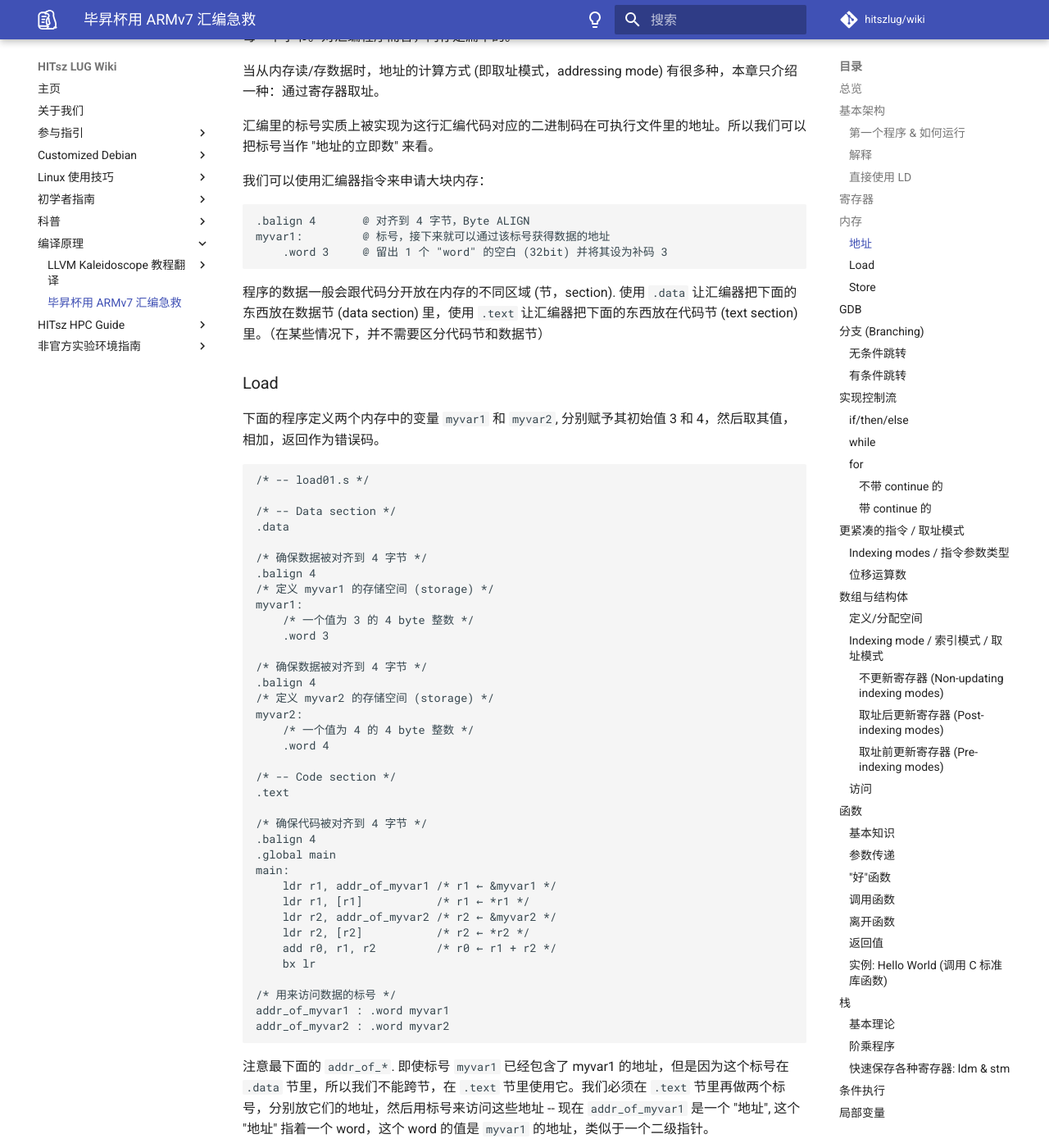
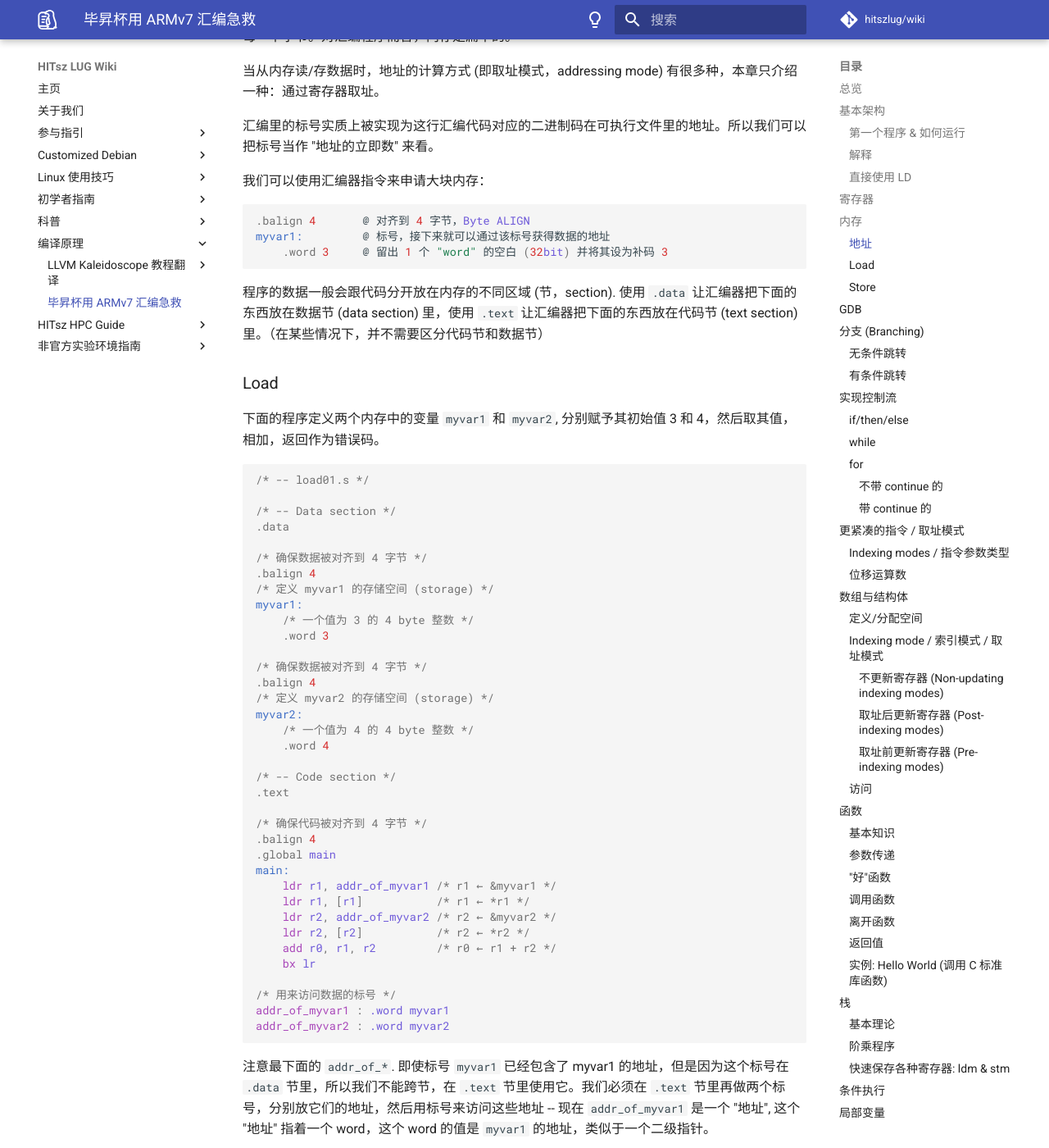
Before and after one commit to hitszosa/wiki, an MkDocs documentation site: the page built from docs/bisheng/armv7-basic.md, in a window 1280 px wide and 1400 px high, scrolled down 3392 px. Shown: the whole window at 82% size. Built offline with MkDocs 1.6.1 and Material for MkDocs 9.7.7, drawn with Linux system fonts in a browser that asks for light colours; comment, search, counter and statistics services are not loaded; some of the changed text lies outside the part shown.

Commit message:
fix: assembly indent & lexing

````diff
--- a/docs/bisheng/armv7-basic.md
+++ b/docs/bisheng/armv7-basic.md
@@ -34,11 +34,11 @@
 
 下面是一个返回值为 `2` 的简单的汇编程序：
 
-```armasm
+```asm
 /* -- first.s */
 /* 这是注释 */
-.global main     /* 一个程序的入口 (entry) 必须是全局的 (global) */
-.func main       /* 标记 label ’main’ 为一个函数  */
+.global main   /* 一个程序的入口 (entry) 必须是全局的 (global) */
+.func main     /* 标记 label ’main’ 为一个函数  */
 
 main:            /* 这是 label main */
     mov r0, #2   /* 将字面量 2 放入寄存器 r0 中 */
@@ -47,14 +47,14 @@ main:            /* 这是 label main */
 
 简单地将其编译，然后链接为可执行程序：
 
-```sh
+```console
 $ as -g -mfpu=vfpv2 -o first.o first.s
 $ gcc -o first first.o
 ```
 
 执行它并查看其返回值：
 
-```sh
+```console
 $ ./first ; echo $?
 2
 ```
@@ -79,7 +79,7 @@ rm $1.o
 
 每一行 ARM 汇编都长这样：
 
-```armasm
+```asm
     标号：指令 参数 注释
 ```
 
@@ -87,7 +87,7 @@ rm $1.o
 
 它们全都是可选的，不一定都会出现。特别地，只有单独标号的一行将标号绑定到下一行，这样子就可以将多个标号绑定到同一行上：
 
-```armasm
+```asm
 A:  mov r0, #1 /* 标号 A 绑定到这条指令 */
 B:
     mov r0, #2 /* 标号 B 绑定到这条指令 */
@@ -121,7 +121,7 @@ TODO
 
 下面的例子展示了寄存器的基本用法：
 
-```armasm
+```asm
 /* -- sum01.s */
 .global main
 
@@ -146,7 +146,7 @@ main:
 
 我们可以使用汇编器指令来申请大块内存：
 
-```armasm
+```asm
 .balign 4       @ 对齐到 4 字节，Byte ALIGN
 myvar1:         @ 标号，接下来就可以通过该标号获得数据的地址
     .word 3     @ 留出 1 个 "word" 的空白 (32bit) 并将其设为补码 3
@@ -158,7 +158,7 @@ myvar1:         @ 标号，接下来就可以通过该标号获得数据的地
 
 下面的程序定义两个内存中的变量 `myvar1` 和 `myvar2`, 分别赋予其初始值 3 和 4，然后取其值，相加，返回作为错误码。
 
-```armasm
+```asm
 /* -- load01.s */
 
 /* -- Data section */
@@ -231,12 +231,12 @@ myvar2:
 .balign 4
 .global main
 main:
-+   ldr r1, =myvar1        /* r1 ← &myvar1 */
++    ldr r1, =myvar1        /* r1 ← &myvar1 */
     mov r3, #3             /* r3 ← 3 */
-+   str r3, [r1]           /* *r1 ← r3 */
-+   ldr r2, =myvar2        /* r2 ← &myvar2 */
++    str r3, [r1]           /* *r1 ← r3 */
++    ldr r2, =myvar2        /* r2 ← &myvar2 */
     mov r3, #4             /* r3 ← 4 */
-+   str r3, [r2]           /*  *r2 ← r3 */
++    str r3, [r2]           /*  *r2 ← r3 */
 
     /* 跟之前一样 */
     ldr r1, =myvar2        /* r1 ← &myvar1 */
@@ -257,7 +257,7 @@ main:
 
 启动 GDB:
 
-```
+```console
 $ gdb --args ./store01
 GNU gdb (GDB) 7.4.1-debian
 Copyright (C) 2012 Free Software Foundation, Inc.
@@ -297,18 +297,18 @@ Temporary breakpoint 1, 0x00008390 in main ()
 ```
 (gdb) disassemble
 Dump of assembler code for function main:
-=> 0x00008390 : ldr r1, [pc, #40] ; 0x83c0 箭头指向**将要**被执行的指令
-   0x00008394 : mov r3, #3
-   0x00008398 : str r3, [r1]
-   0x0000839c : ldr r2, [pc, #32] ; 0x83c4
-   0x000083a0 : mov r3, #4
-   0x000083a4 : str r3, [r2]
-   0x000083a8 : ldr r1, [pc, #16] ; 0x83c0
-   0x000083ac : ldr r1, [r1]
-   0x000083b0 : ldr r2, [pc, #12] ; 0x83c4
-   0x000083b4 : ldr r2, [r2]
-   0x000083b8 : add r0, r1, r2
-   0x000083bc : bx lr
+=> 0x00008390 :	ldr	r1, [pc, #40]	; 0x83c0 箭头指向**将要**被执行的指令
+   0x00008394 :	mov	r3, #3
+   0x00008398 :	str	r3, [r1]
+   0x0000839c :	ldr	r2, [pc, #32]	; 0x83c4
+   0x000083a0 :	mov	r3, #4
+   0x000083a4 :	str	r3, [r2]
+   0x000083a8 :	ldr	r1, [pc, #16]	; 0x83c0
+   0x000083ac :	ldr	r1, [r1]
+   0x000083b0 :	ldr	r2, [pc, #12]	; 0x83c4
+   0x000083b4 :	ldr	r2, [r2]
+   0x000083b8 :	add	r0, r1, r2
+   0x000083bc :	bx	lr
 End of assembler dump.
 ```
 
@@ -316,10 +316,10 @@ End of assembler dump.
 
 ```
 (gdb) info registers r0 r1 r2 r3
-r0             0x1 1
-r1             0xbefff744 3204446020
-r2             0xbefff74c 3204446028
-r3             0x8390 33680
+r0             0x1	1
+r1             0xbefff744	3204446020
+r2             0xbefff74c	3204446028
+r3             0x8390	33680
 ```
 
 修改寄存器的值：
@@ -330,10 +330,10 @@ r3             0x8390 33680
 (gdb) p $r0 = 2
 $1 = 2                   $1表示执行 p 时求值求出的第一个结果
 (gdb) info registers r0 r1 r2 r3
-r0             0x2 2
-r1             0xbefff744 3204446020
-r2             0xbefff74c 3204446028
-r3             0x8390 33680
+r0             0x2	2
+r1             0xbefff744	3204446020
+r2             0xbefff74c	3204446028
+r3             0x8390	33680
 ```
 
 引用之前输入的值：
@@ -384,7 +384,7 @@ ARMv7 指令集定长，32bit.
 
 单独使用 `b <label>` 指令来进行无条件跳转。
 
-```armasm
+```asm
 /* -- branch01.s */
 .text
 .global main
@@ -419,7 +419,7 @@ end:
 | EQ    | equal                    | `Z == 1`           |
 | NE    | not equal                | `Z == 0`           |
 | GE    | greater or equal than    | `N == V`           |
-| LT    | lower than               | `N != V`          |
+| LT    | lower than               | `N != V`           |
 | GT    | greather than            | `N == V && Z == 0` |
 | LE    | lower or equal than      | `N != V || Z == 1` |
 | MI    | minus/negative           | `N == 1`           |
@@ -433,7 +433,7 @@ end:
 
 上面的这些缩写可以拿来跟 `b` 指令组合变成 `bXX` 指令，例如下面这个程序：
 
-```armasm
+```asm
 /* -- compare01.s */
 .text
 .global main
@@ -459,7 +459,7 @@ end:
 
 ### if/then/else
 
-```armasm
+```asm
 if_eval:
     /* 求值条件，并根据条件生成 cmp */
 bXX else /* 合适的 bXX 用于跳转 */
@@ -475,7 +475,7 @@ end_of_if:
 
 ### while
 
-```armasm
+```asm
 while_condition:
     /* 生成条件 E */
     bXX end_of_loop  /* 如果 E 是假的，跳转 */
@@ -521,7 +521,7 @@ step:
 
 指令的语法可以总结如下：
 
-```armasm
+```asm
 instruction Rdest, Rsource1, source2
 ```
 
@@ -540,7 +540,7 @@ instruction Rdest, Rsource1, source2
 
 举几个例子：
 
-```armasm
+```asm
 mov r1, r2, LSL #1      @ r1 <- (r2*2)
 mov r1, r2, LSL #2      @ r1 <- (r2*4)
 mov r1, r3, ASR #3      @ r1 <- (r3/8)
@@ -550,7 +550,7 @@ mov r1, r2, LSL r3      @ r1 <- (r2*16)
 
 更复杂的乘法：
 
-```armasm
+```asm
 add r1, r2, r2, LSL #1      @ r1 <- r2 + (r2*2) equivalent to r1 <- r1*3
 add r1, r2, r2, LSL #2      @ r1 <- r2 + (r2*4) equivalent to r1 <- r1*5
 sub r1, r2, r2, LSL #3      /* r1 <- r2 - (r2*8) equivalent to r1 <- r2*(-7) */
@@ -576,7 +576,7 @@ struct my_struct {
 char s[] = "This is a string";
 ```
 
-```armasm
+```asm
 /* -- array01.s */
 .data
 a:
@@ -600,7 +600,7 @@ S:
 
 例子：
 
-```armasm
+```asm
 str r2, [r1, #+12]          @ *(r1 + 12) <- r2
 str r2, [r1, +r3]           @ *(r1 + r3) <- r2
 str r2, [r1, +r2, LSL #2]   @ *(r1 + r2*4) <- r2
@@ -618,7 +618,7 @@ for (int i = 0; i < n; i++) {
 
 如果正常地按照字面意思来翻译的话，我们会翻译成这样：
 
-```armasm
+```asm
 /* 假设 r0 存了 a 的首地址，r1 存了 n 的值 */
 /* 用 r2 来当 i */
 
@@ -636,7 +636,7 @@ loop_end:
 
 但是仔细想想，我们并不需要每一次访问元素都算一次地址，我们可能可以这样实现：
 
-```armasm
+```asm
 /* 假设 r0 一开始存了 a 的首地址，r1 存了 n 的值 */
 
 mov r2, #0
@@ -716,7 +716,7 @@ loop_end:
 
 ### 实例: Hello World (调用 C 标准库函数)
 
-```armasm
+```asm
 /* -- hello01.s */
 .data
 
@@ -761,7 +761,7 @@ address_of_return: .word return
 
 入栈/出栈理论上的操作如下：
 
-```armasm
+```asm
 sub sp, sp, #8  /* sp ← sp - 8. 扩大当前栈帧 8 byte */
 str lr, [sp]    /* *sp ← lr */
 ... // 函数的其他代码 ...
@@ -773,7 +773,7 @@ bx lr
 
 使用索引模式，代码简化如下：
 
-```armasm
+```asm
 str lr, [sp, #-8]!  /* preindex: sp ← sp - 8; *sp ← lr */
 ... // Code of the function
 ldr lr, [sp], #+8   /* postindex; lr ← *sp; sp ← sp + 8 */
@@ -784,7 +784,7 @@ bx lr
 
 下面的程序实现了阶乘：
 
-```armasm
+```asm
 /* -- factorial01.s */
 .data
 
@@ -864,7 +864,7 @@ GNU as 给我们提供了两个助记符：`push {r4, lr}` 与 `pop {r4, lr}`
 
 对大部分指令，在它后面加条件后缀 (`eq`, `ne`, ...) 即可：
 
-```armasm
+```asm
 mp r2, #0                   @ Compare r2 and 0
 moveq r1, r1, ASR #1        @ if r2 == 0, r1 <- r1 >> 1. [r1 <- r1/2]
 addne r1, r1, r1, LSL #1    @ if r2 != 0, r1<-r1+(r1<<1). [r1 <- 3*r1]
@@ -873,7 +873,7 @@ addne r1, r1, #1            @ if r2 != 0, r1 <- r1 + 1
 
 需要注意的是，一般的指令并不会改变 cpsr 的状态，只有 `cmp` 跟加了后缀 `s` 的指令会改变 cpsr.
 
-```armasm
+```asm
 /* for (int i = 100 ; i >= 0; i--) */
 mov r1, #100
 loop:
@@ -957,14 +957,14 @@ int fib(int x) {
 
 使用下面的命令反汇编: (我知道 gcc 可以直接出汇编，但貌似 objdump 出来的格式好看点)(输出经过了美化，可能你的原始输出会不太一样)
 
-```
+```sh
 arm-linux-gnueabihf-gcc -march=armv7-a -O0 -static -g -c arm_stackframe.c -o arm_stackframe.O0.armv7.o
 arm-linux-gnueabihf-objdump -drwCS arm_stackframe.armv7.O0.o > arm_stackframe.armv7.O0.s
 ```
 
 > 参数解释参见: <https://stackoverflow.com/a/1289907>
 
-```armasm
+```asm
 
 arm_stackframe.armv7.O0.o:     file format elf32-littlearm
 
@@ -974,49 +974,49 @@ Disassembly of section .text:
 00000000 <fib>:
 @int fib(int x) {
     /* ==================== 进入函数的处理 ====================== */
-   0: e92d4810  push {r4, fp, lr}            @ 存 r4，因为后面会用
-   4: e28db008  add fp, sp, #8                  @ 让 fp 指向栈里存着的 fp
-   8: e24dd00c  sub sp, sp, #12                 @ 栈空间保留 3 * i32
+   0:	e92d4810 	push	{r4, fp, lr}            @ 存 r4，因为后面会用
+   4:	e28db008 	add	fp, sp, #8                  @ 让 fp 指向栈里存着的 fp
+   8:	e24dd00c 	sub	sp, sp, #12                 @ 栈空间保留 3 * i32
     /* *************************************** 上面的示意图就是现在的状态 *************************************** */
 
-   c: e50b0010  str r0, [fp, #-16]              @ 根据 AAPCS, r0 里是第一个参数，这里把输入参数放到栈上 (可能是因为开了 O0，默认假设参数都在栈上方便 codegen)
+   c:	e50b0010 	str	r0, [fp, #-16]              @ 根据 AAPCS, r0 里是第一个参数，这里把输入参数放到栈上 (可能是因为开了 O0，默认假设参数都在栈上方便 codegen)
 @    if (x == 1 || x == 2) {
-  10: e51b3010  ldr r3, [fp, #-16]              @ 读取输入参数
-  14: e3530001  cmp r3, #1                      @ 短路比较
-  18: 0a000002  beq 28 <fib+0x28>
-  1c: e51b3010  ldr r3, [fp, #-16]
-  20: e3530002  cmp r3, #2
-  24: 1a000001  bne 30 <fib+0x30>
+  10:	e51b3010 	ldr	r3, [fp, #-16]              @ 读取输入参数
+  14:	e3530001 	cmp	r3, #1                      @ 短路比较
+  18:	0a000002 	beq	28 <fib+0x28>
+  1c:	e51b3010 	ldr	r3, [fp, #-16]
+  20:	e3530002 	cmp	r3, #2
+  24:	1a000001 	bne	30 <fib+0x30>
 @        return 1;
-  28: e3a03001  mov r3, #1                     @ 返回值存 r3 里，跳转到返回
-  2c: ea00000a  b 5c <fib+0x5c>
+  28:	e3a03001 	mov	r3, #1                     @ 返回值存 r3 里，跳转到返回
+  2c:	ea00000a 	b	5c <fib+0x5c>
 @    } else {
 @        return fib(x - 1) + fib(x - 2);
-  30: e51b3010  ldr r3, [fp, #-16]             @ r3 读取第一个，输入参数
-  34: e2433001  sub r3, r3, #1                 @ 减一
-  38: e1a00003  mov r0, r3                     @ 设好参数
-  3c: ebfffffe  bl 0 <fib> 3c: R_ARM_CALL fib @ 调函数
-  40: e1a04000  mov r4, r0                     @ r4 存返回值
+  30:	e51b3010 	ldr	r3, [fp, #-16]             @ r3 读取第一个，输入参数
+  34:	e2433001 	sub	r3, r3, #1                 @ 减一
+  38:	e1a00003 	mov	r0, r3                     @ 设好参数
+  3c:	ebfffffe 	bl	0 <fib>	3c: R_ARM_CALL	fib @ 调函数
+  40:	e1a04000 	mov	r4, r0                     @ r4 存返回值
 
-  44: e51b3010  ldr r3, [fp, #-16]
-  48: e2433002  sub r3, r3, #2
-  4c: e1a00003  mov r0, r3
-  50: ebfffffe  bl 0 <fib> 50: R_ARM_CALL fib
-  54: e1a03000  mov r3, r0                     @ r3 存返回值
+  44:	e51b3010 	ldr	r3, [fp, #-16]
+  48:	e2433002 	sub	r3, r3, #2
+  4c:	e1a00003 	mov	r0, r3
+  50:	ebfffffe 	bl	0 <fib>	50: R_ARM_CALL	fib
+  54:	e1a03000 	mov	r3, r0                     @ r3 存返回值
 
-  58: e0843003  add r3, r4, r3                 @ r3 = r3 + r4
+  58:	e0843003 	add	r3, r4, r3                 @ r3 = r3 + r4
 @    }
 
     /* ==================== 返回的处理 ====================== */
-  5c: e1a00003  mov r0, r3
-  60: e24bd008  sub sp, fp, #8                 @ 局部变量退栈
-  64: e8bd8810  pop {r4, fp, pc}               @ 直接把存着 lr 的内存格子给 pc (相当于 bx lr)
+  5c:	e1a00003 	mov	r0, r3
+  60:	e24bd008 	sub	sp, fp, #8                 @ 局部变量退栈
+  64:	e8bd8810 	pop	{r4, fp, pc}               @ 直接把存着 lr 的内存格子给 pc (相当于 bx lr)
 
 ```
 
 顺带一提 `O1` 优化的版本如下：
 
-```armasm
+```asm
 
 arm_stackframe.armv7.O1.o:     file format elf32-littlearm
 
@@ -1026,25 +1026,25 @@ Disassembly of section .text:
 00000000 <fib>:
 int fib(int x) {
     if (x == 1 || x == 2) {                    @ 对基本情况直接原地返回，不操作栈
-   0: e2403001  sub r3, r0, #1
-   4: e3530001  cmp r3, #1
-   8: 8a000001  bhi 14 <fib+0x14>
+   0:	e2403001 	sub	r3, r0, #1
+   4:	e3530001 	cmp	r3, #1
+   8:	8a000001 	bhi	14 <fib+0x14>
         return 1;
-   c: e3a00001  mov r0, #1
+   c:	e3a00001 	mov	r0, #1
     } else {
         return fib(x - 1) + fib(x - 2);
     }
-  10: e12fff1e  bx lr
+  10:	e12fff1e 	bx	lr
 int fib(int x) {
-  14: e92d4070  push {r4, r5, r6, lr}
-  18: e1a04000  mov r4, r0                        @ 这下没干存栈里再读回来的蠢事了
+  14:	e92d4070 	push	{r4, r5, r6, lr}
+  18:	e1a04000 	mov	r4, r0                        @ 这下没干存栈里再读回来的蠢事了
         return fib(x - 1) + fib(x - 2);
-  1c: e1a00003  mov r0, r3
-  20: ebfffffe  bl 0 <fib> 20: R_ARM_CALL fib
-  24: e1a05000  mov r5, r0
-  28: e2440002  sub r0, r4, #2
-  2c: ebfffffe  bl 0 <fib> 2c: R_ARM_CALL fib
-  30: e0850000  add r0, r5, r0
-  34: e8bd8070  pop {r4, r5, r6, pc}
+  1c:	e1a00003 	mov	r0, r3
+  20:	ebfffffe 	bl	0 <fib>	20: R_ARM_CALL	fib
+  24:	e1a05000 	mov	r5, r0
+  28:	e2440002 	sub	r0, r4, #2
+  2c:	ebfffffe 	bl	0 <fib>	2c: R_ARM_CALL	fib
+  30:	e0850000 	add	r0, r5, r0
+  34:	e8bd8070 	pop	{r4, r5, r6, pc}
 
 ```
````
Also changed, not shown: docs/popular-science/compile.md (+2 -2 lines).
